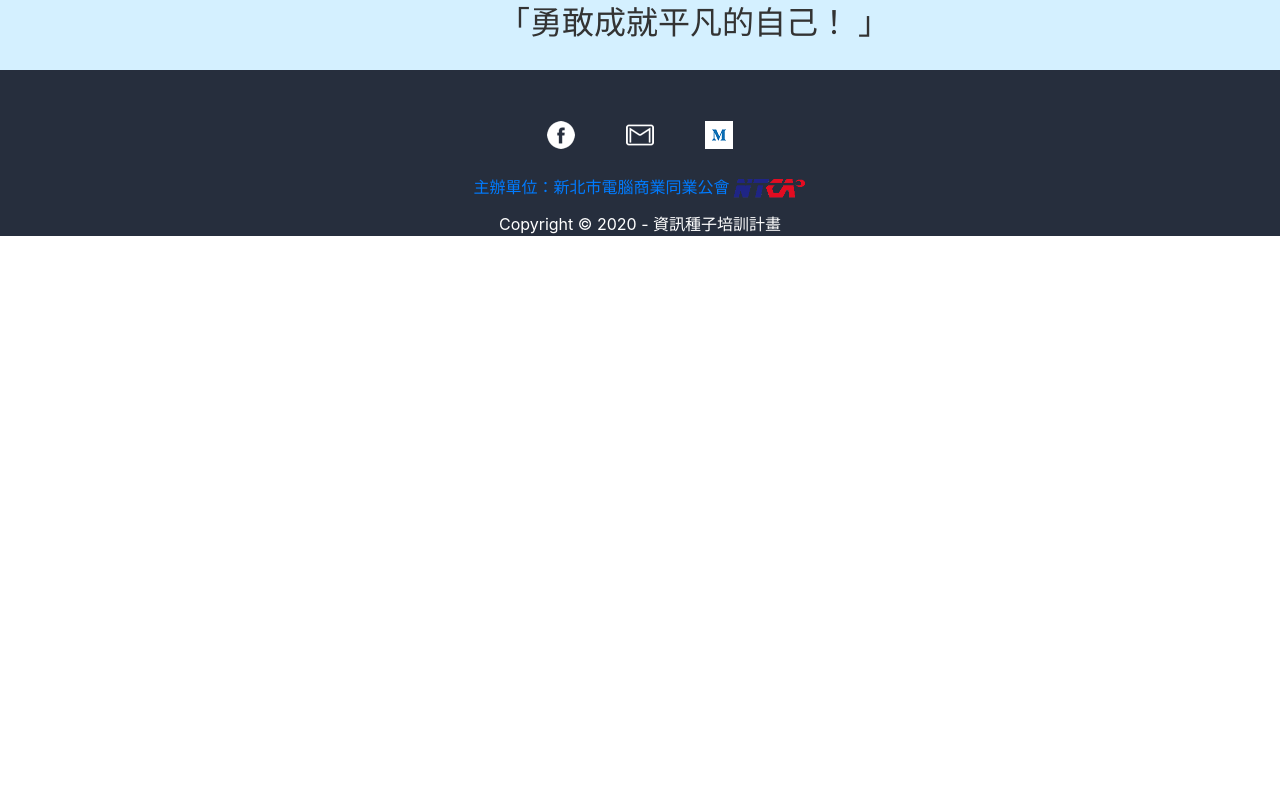
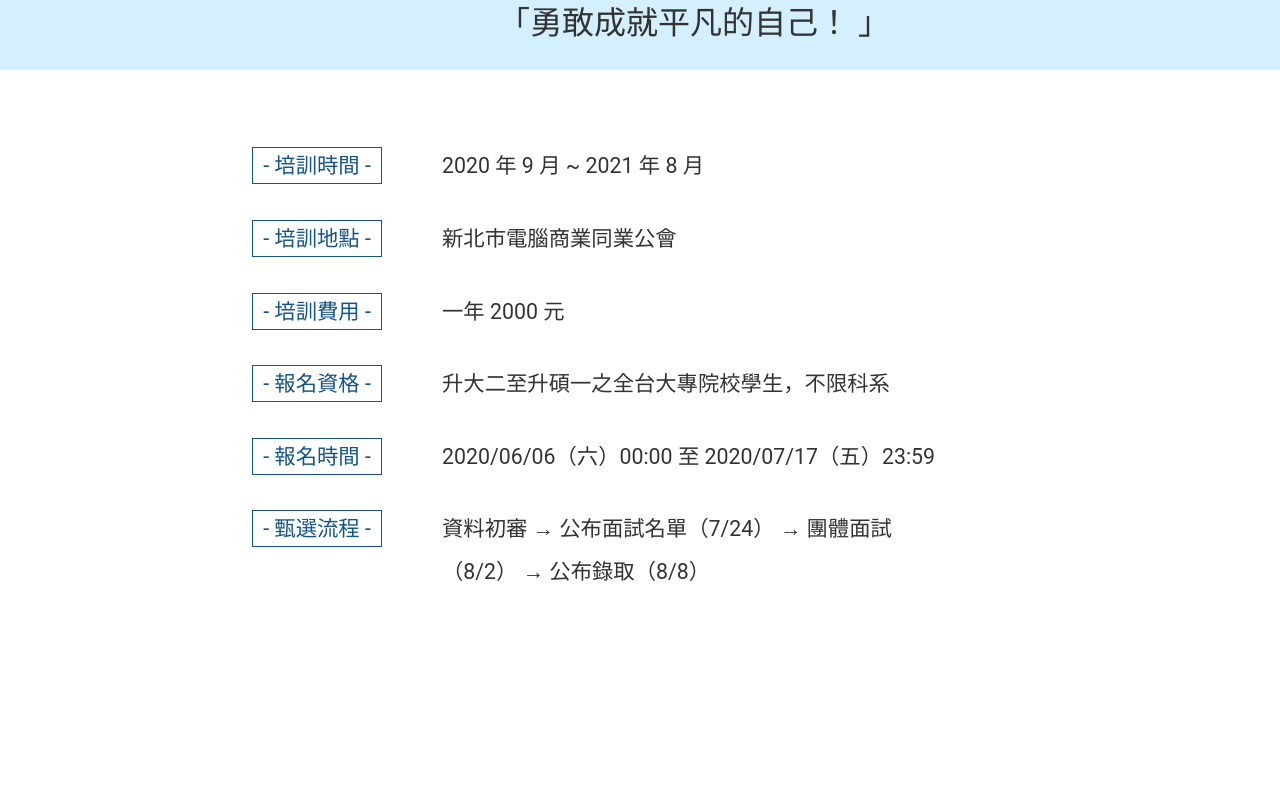
Before and after one commit to AlanSyue/itseed_v2, a Next.js app in the folder frontend/: page /regInfo in a window 1280 px wide. Shown: the part 601-1400 px from the top of the page. Before the commit the page ends 837 px from the top, so only its background shows below. Built offline with nearby package versions, Linux system fonts and the light colour scheme.

Commit message:
feat: add reg info rule block

```diff
--- a/frontend/pages/regInfo.tsx
+++ b/frontend/pages/regInfo.tsx
@@ -70,6 +70,45 @@ const ContentBlockCenter = styled(ContentBlock)`
     text-align: center;
 `;
 
+const RegInfoDetailDiv = styled.div`
+    width: 750px;
+    height: 1000px;
+    margin-top: 60px;
+    padding-right: 15px;
+    padding-left: 15px;
+    margin-right: 10%;
+    margin-left: 15%;
+    text-align: center;
+    padding: 0;
+    font-family: 'Noto Sans TC',Roboto;
+    line-height: 2;
+
+    .title-block {
+        text-align: center;
+        margin: 15px 0;
+        width: 33.33333333%;
+        float: left;
+    }
+
+    .title-block span {
+        padding: 5px 10px;
+        border: 1px solid #145488;
+        font-size: 16pt;
+        color: #145488;
+        margin: 0;
+        font-family: 'Noto Sans TC',Roboto;
+        line-height: 2;
+    }
+
+    p {
+        text-align: left;
+        margin: 15px 0;
+        font-size: 16pt;
+        width: 66.66666667%;
+        float: left;
+    }
+`;
+
 const RegInfo = () => {
     return (
         <>
@@ -98,6 +137,34 @@ const RegInfo = () => {
                 <ContentBlockCenter>
                     <h2>「勇敢成就平凡的自己！ 」</h2>
                 </ContentBlockCenter>
+                <RegInfoDetailDiv>
+
+                        <div className="title-block">
+                            <span>- 培訓時間 -</span>
+                        </div>
+                        <p>2020 年 9 月 ~ 2021 年 8 月</p>
+                        <div className="title-block">
+                            <span>- 培訓地點 -</span>
+                        </div>
+                        <p>新北市電腦商業同業公會</p>
+                        <div className="title-block">
+                            <span>- 培訓費用 -</span>
+                        </div>
+                        <p>一年 2000 元</p>
+                        <div className="title-block">
+                            <span>- 報名資格 -</span>
+                        </div>
+                        <p>升大二至升碩一之全台大專院校學生，不限科系</p>
+                        <div className="title-block">
+                            <span>- 報名時間 -</span>
+                        </div>
+                        <p>2020/06/06（六）00:00   至   2020/07/17（五）23:59</p>
+                        <div className="title-block">
+                            <span>- 甄選流程 -</span>
+                        </div>
+                        <p>資料初審 → 公布面試名單（7/24） → 團體面試（8/2） → 公布錄取（8/8）</p>
+
+                </RegInfoDetailDiv>
             </RegInfoDiv>
         <TemplateFooter />
         </>
```
